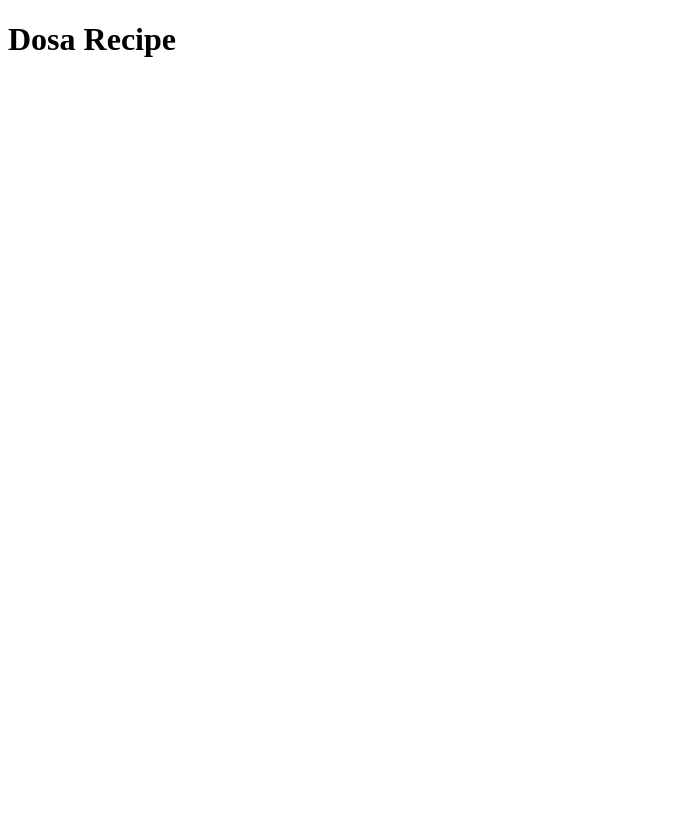
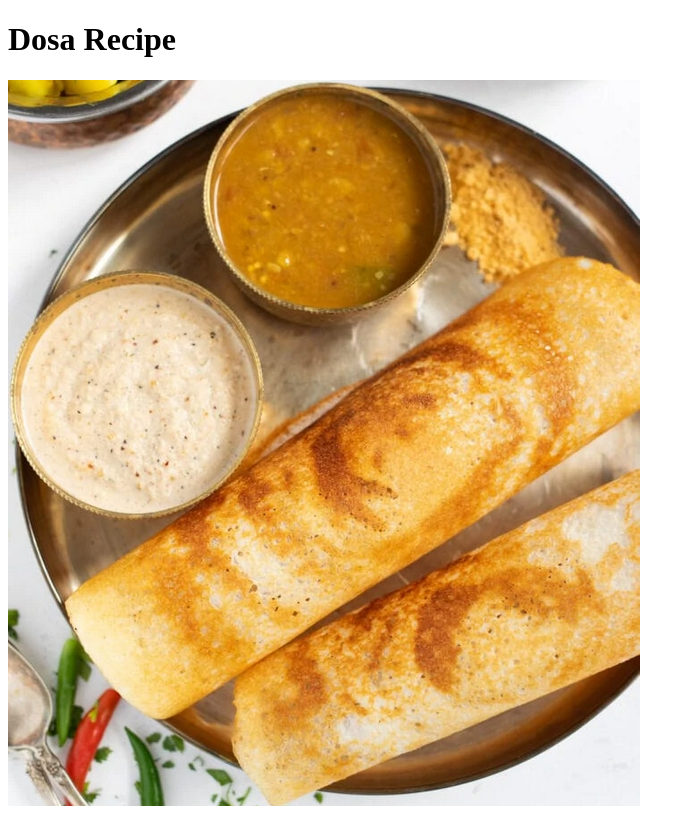
Before and after one commit to Samith-hegde/odin-recipes, a plain HTML site: page recipes/dosa.html in a window 1280 px wide. Shown: the whole page, without its empty margins (0-695 px from the left). Drawn offline with Linux system fonts and the light colour scheme.

Commit message:
Added photo of a Dosa to dosa.html

```diff
--- a/recipes/dosa.html
+++ b/recipes/dosa.html
@@ -7,5 +7,9 @@
 
     <body>
         <h1> Dosa Recipe </h1>
+        <img src="dosa.png" alt="Photo of two dosas with sambar and chutney.
+                    Taken from https://pipingpotcurry.com/how-to-make-dosa/">
+
+
     </body>
 </html>
```
Also changed, not shown: recipes/dosa.png (added).
